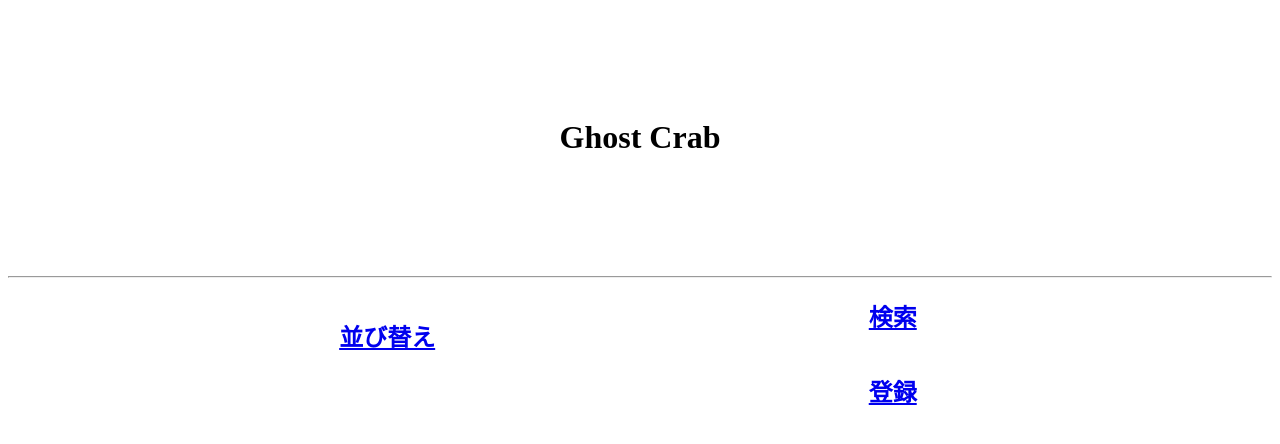
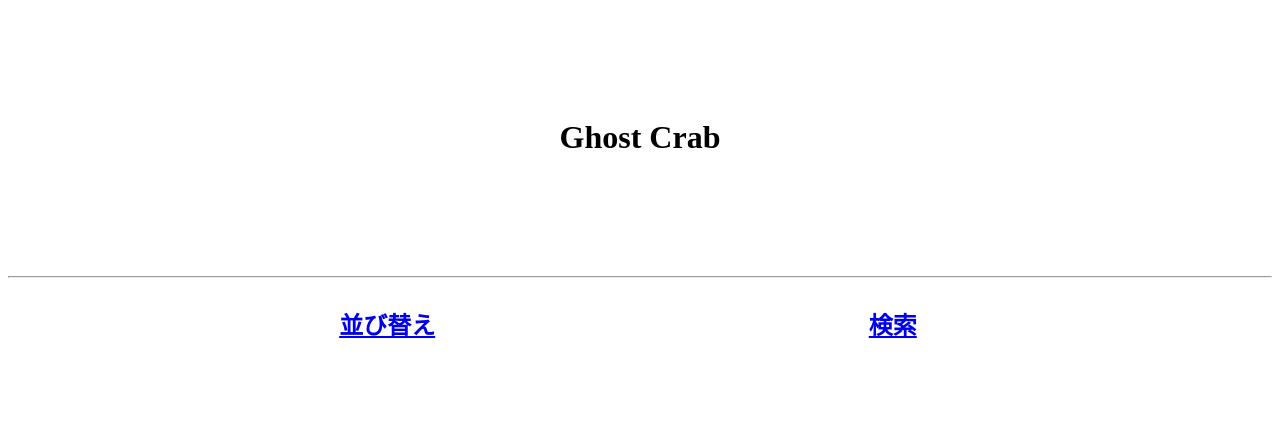
Before and after one commit to TsugawaNaoki0/GhostBank, a PHP site: page / in a window 1280 px wide. Shown: the top 444 px of the page. Run offline with PHP 8.4, Linux system fonts and the light colour scheme.

Commit message:
Add files via upload

```diff
--- a/index.php
+++ b/index.php
@@ -27,14 +27,9 @@
           <a href="./sort.php">並び替え</a>
         </h2>
       </div>
-      <div class="center">
+      <div class="right">
         <h2>
           <a href="./search.php">検索</a>
-        </h2>
-      </div>
-      <div class="right">
-        <h2>
-          <a href="./register.php">登録</a>
         </h2>
       </div>
     </div>
```
Also changed, not shown: README.md.
